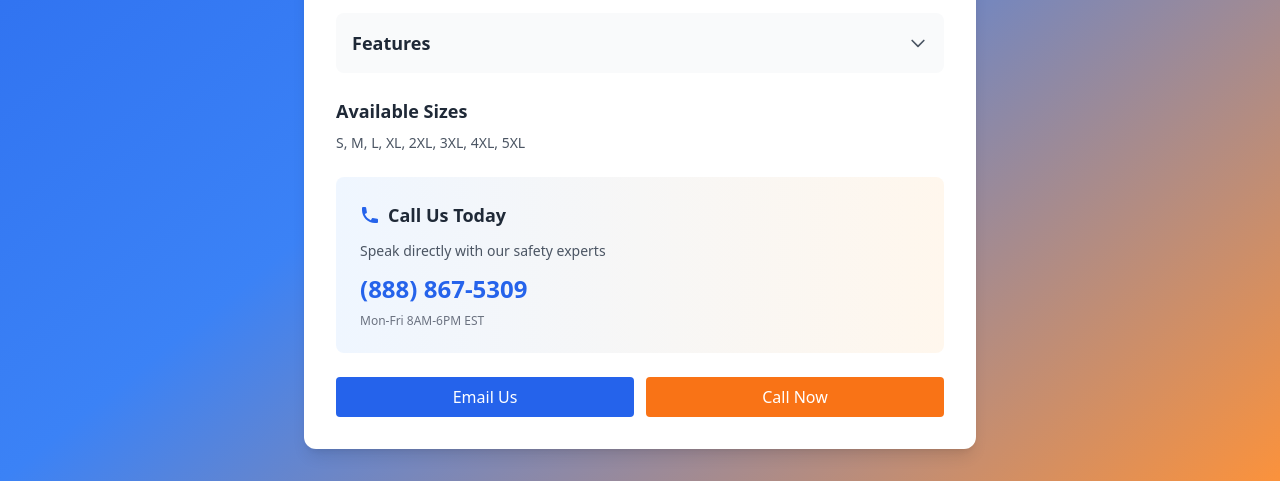
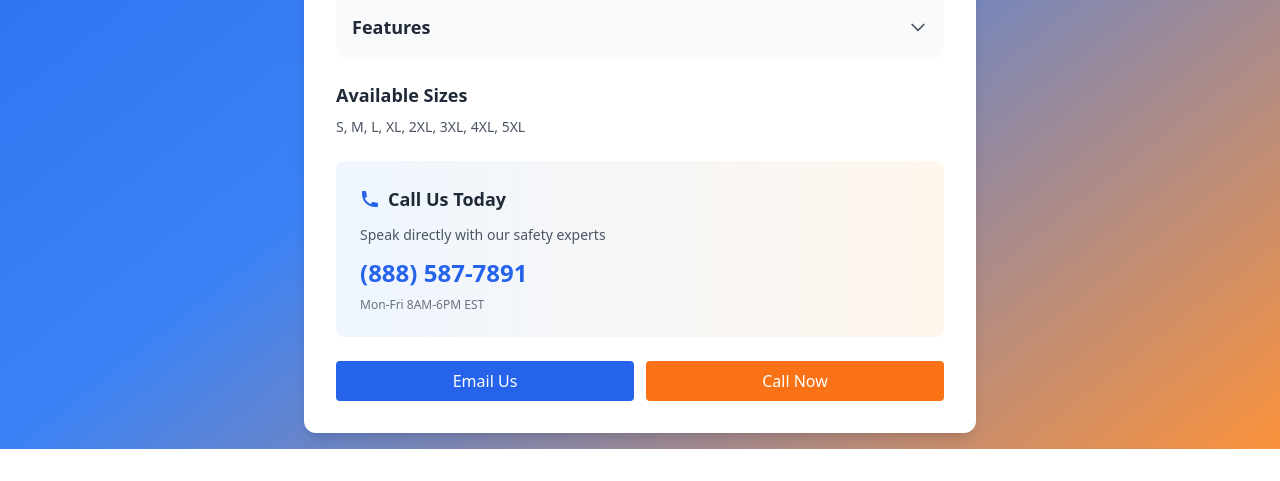
Before and after one commit to Adam-UIS/customer-specials, a plain HTML site: page index.html in a window 1280 px wide. Shown: the part 555-1036 px from the top of the page. After the commit the page ends 1004 px from the top, so only its background shows below. Drawn offline with nearby package versions, Linux system fonts and the light colour scheme.

Commit message:
another one

```diff
--- a/index.html
+++ b/index.html
@@ -69,8 +69,8 @@
       });    });  </script>
 </head>
 <body class="bg-gradient-to-br from-blue-600 via-blue-500 to-orange-400 min-h-screen">
-  <div class="p-1 sm:p-8 sm:flex sm:items-center sm:justify-center min-h-screen">
-    <div class="bg-white shadow-lg rounded-xl p-3 sm:p-6 md:p-8 w-full sm:max-w-lg md:max-w-lg lg:max-w-xl xl:max-w-2xl">
+  <div class="p-4  sm:flex sm:items-center sm:justify-center min-h-screen">
+    <div class="bg-white shadow-lg rounded-xl p-1 p-8 w-full sm:max-w-lg md:max-w-lg lg:max-w-xl xl:max-w-2xl">
       <!-- Company Logo -->
       <div class="text-center mb-6">
         <img src="icon.png" alt="Universal Industrial Supply" class="h-24 mx-auto mb-2">
@@ -166,15 +166,15 @@
         Call Us Today
       </h2>
       <p class="text-gray-600 text-sm mb-3">Speak directly with our safety experts</p>
-      <a href="tel:+1-800-555-0123" class="text-2xl font-bold text-blue-600 hover:text-blue-700 transition-colors">
-        (888) 867-5309
+      <a href="tel:(888) 587-7891" class="text-2xl font-bold text-blue-600 hover:text-blue-700 transition-colors">
+        (888) 587-7891
       </a>
       <p class="text-xs text-gray-500 mt-2">Mon-Fri 8AM-6PM EST</p>
     </div>
 
     <div class="flex space-x-3">
-      <a href="mailto:sales@uis-safety.com" class="flex-1 bg-blue-600 text-white px-4 py-2 rounded text-center hover:bg-blue-700 transition-colors">Email Us</a>
-      <a href="tel:+1-800-555-0123" class="flex-1 bg-orange-500 text-white px-4 py-2 rounded text-center hover:bg-orange-600 transition-colors">Call Now</a>
+      <a href="mailto:customerservice@uis-safety.com" class="flex-1 bg-blue-600 text-white px-4 py-2 rounded text-center hover:bg-blue-700 transition-colors">Email Us</a>
+      <a href="tel:(888) 587-7891" class="flex-1 bg-orange-500 text-white px-4 py-2 rounded text-center hover:bg-orange-600 transition-colors">Call Now</a>
     </div>
   </div>
 
```
Also changed, not shown: package.json (deleted, +0 -18 lines), tailwind.config.js (deleted, +0 -8 lines), dist/output.css (deleted), 1 other file.
